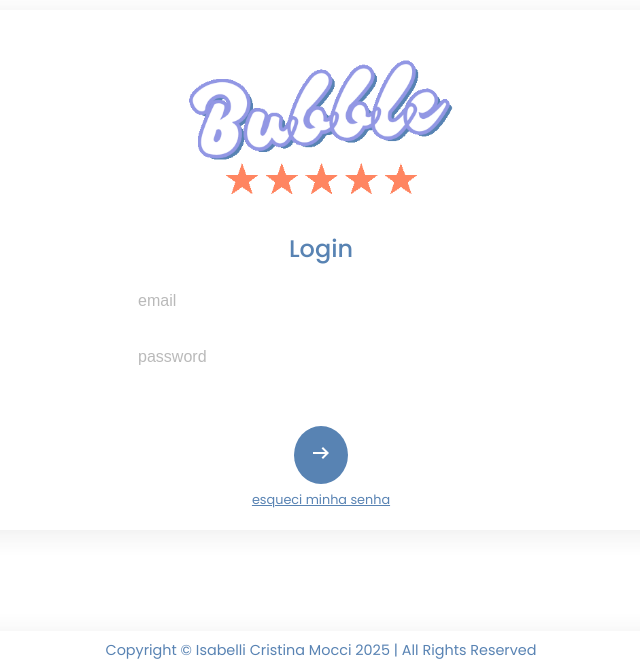
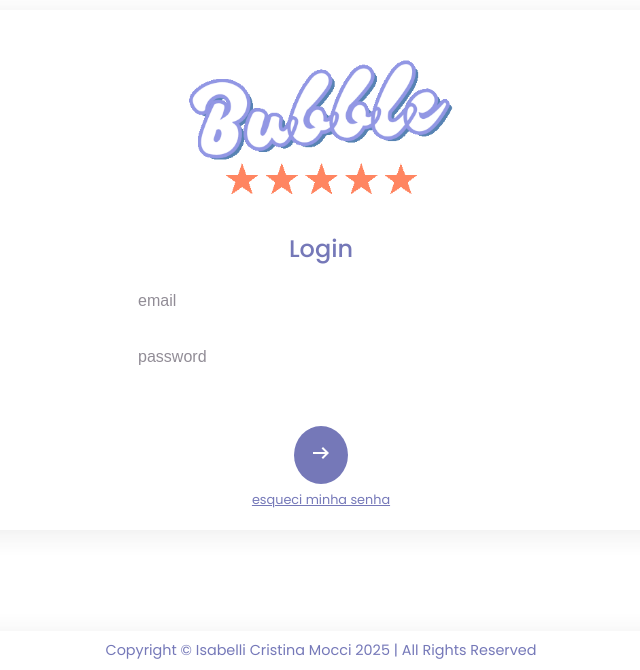
Before and after one commit to isabelli-mocci/login-screen, a plain HTML site: page index.html in a window 1280 px wide. Shown: the part 130-800 px from the top of the page, without its empty margins (319-959 px from the left). Drawn offline with nearby package versions, Linux system fonts and the light colour scheme.

Commit message:
Alterada a cor principal

```diff
--- a/css/styles.css
+++ b/css/styles.css
@@ -36,8 +36,9 @@
 :root {
     /* Paleta de cores */
     --color-claro: ivory;
+    --color-escuro: rgb(118, 112, 124);
     --color-verde: #72ccd7;
-    --color-text: #2f64a0;
+    --color-text: #5357a7;
 
     /* Tipografia */
     --font-family-principal: 'Poppins', sans-serif;
@@ -152,7 +153,7 @@ input {
 }
 
 input::placeholder {
-    color: rgba(105, 105, 105, 0.582);
+    color: var(--color-escuro);
     transition: color 0.3s ease;
 }
 
@@ -189,6 +190,10 @@ a {
     cursor: pointer;
 }
 
+a:hover {
+    color: var(--color-roxo);
+}
+
 /*
 ---------------------------------------------
 08. footer
```
